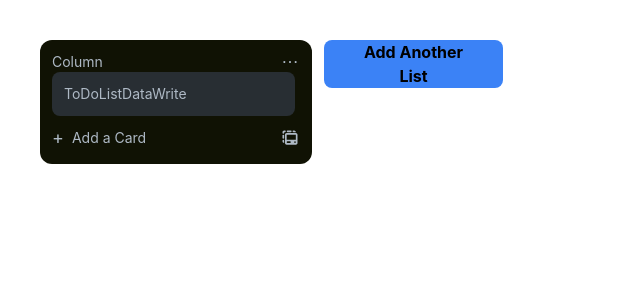
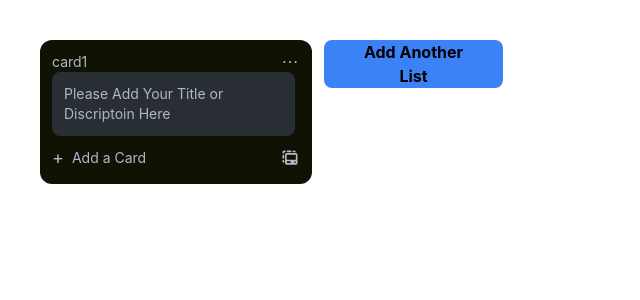
Before and after one commit to Zain887/TSTWTrello, a React (Create React App) app: page / in a window 1280 px wide. Shown: the top 300 px of the page, without its empty margins (0-640 px from the left). Built offline with nearby package versions, Linux system fonts and the light colour scheme.

Commit message:
update component

```diff
--- a/src/App.tsx
+++ b/src/App.tsx
@@ -1,10 +1,12 @@
 import './App.css';
-import MainComHolder from './components/MainComHolder';
+import Board from './components/Board';
+import MainComHolder from './oldComponents/MainComHolder';
 
 function App() {
   return (
     <>
-      <MainComHolder/>
+      {/* <MainComHolder/> */}
+      <Board></Board>
     </>
   );
 }
--- /dev/null
+++ b/src/components/Board.tsx
@@ -0,0 +1,56 @@
+import React, { useState } from 'react';
+import ColumContainer from './ColContainer';
+import InnerCard from './InnerCard';
+
+interface Props {
+    // Define your component props here
+}
+
+const Board: React.FC<Props> = (props) => {
+    const [colums, setColums] = useState(
+        [
+            {
+                id: 0, title: 'card1', innerCards: [{ id: 0 }]
+            }
+        ]
+    );
+    const addNewColum = () => {
+        const newColumId = colums.length;
+        const newColumn = { id: newColumId, title: `card${newColumId + 1}`, innerCards: [{ id: 0 }] };
+        colums.push(newColumn);
+        setColums(colums.slice());
+    }
+    const removeColum = (colId: any) => {
+        const updateColum = colums.filter(colums => colums.id !== colId);
+        setColums(updateColum);
+    }
+
+    const addNewCardBlock = (colId: any) => {
+        const updatedColums = colums.map(colCard => {
+            if (colCard.id === colId) {
+                const newInnerCardID = colCard.innerCards.length;
+                colCard.innerCards.push({ id: newInnerCardID });
+            }
+            return colCard;
+        });
+        setColums(updatedColums);
+    }
+    return (
+        <>
+            <div className='fixed w-full h-full overflow-x-scroll overflow-y-hidden p-10'>
+                <div className='inline-flex gap-3'>
+                    {colums.map((colum, colIndex) => (
+                        <ColumContainer title={colum.title} key={colIndex} addNewCard={() => addNewCardBlock(colum.id)} deleteColum={() => removeColum(colum.id)}>
+                            {colum.innerCards.map((innerCard, cardIndex) => (
+                                <InnerCard key={cardIndex} />
+                            ))}
+                        </ColumContainer>
+                    ))}
+                    <button className=' bg-blue-500 w-[179px] px-6 h-12 rounded-lg font-bold hover:text-orange-600 hover:bg-black' onClick={addNewColum}>Add Another List</button>
+                </div>
+            </div>
+        </>
+    );
+};
+
+export default Board;
--- /dev/null
+++ b/src/components/ColContainer.tsx
@@ -0,0 +1,54 @@
+import React, { ReactNode, useState } from 'react';
+
+interface Props {
+    children: ReactNode;
+    title: string;
+    deleteColum : () => void;
+    addNewCard : () => void;
+}
+
+const ColumContainer: React.FC<Props> = ({ children, title, deleteColum, addNewCard }) => {
+    const [editTitle, setEditTitle] = useState(false);
+    const [newTitle, setNewTitle] = useState(title);
+
+    const handleTiltleUpdate = () => {
+        setEditTitle(true);
+    };
+    const handleTitleChange = (event: React.ChangeEvent<HTMLInputElement>) => {
+        setNewTitle(event.target.value);
+    };
+    const handleTitleSubmit = () => {
+        setEditTitle(false);
+    }
+    return (
+        <div className='p-3 bg-[#101204] md:w-[272px] rounded-xl h-fit'>
+            <div className='flex justify-between items-center'>
+                {editTitle ? (
+                    <input
+                        type="text"
+                        value={newTitle}
+                        onChange={handleTitleChange}
+                        onBlur={handleTitleSubmit}
+                        autoFocus
+                        className='text-[#AEB9C5] text-sm bg-transparent outline-none w-full'
+                    />
+                ) : (
+                    <p className='text-[#AEB9C5] text-sm hover:text-red-500 cursor-pointer' onClick={handleTiltleUpdate}>{newTitle}</p>
+                )}
+                <img className=' md:w-5 md:h-5 hover:bg-red-500 rounded-sm cursor-pointer' src="/assetes/more.svg" alt="more" onClick={deleteColum}/>
+            </div>
+            <div className=' md:max-h-[698px] overflow-y-scroll'>
+                {children}
+            </div>
+            <div className='flex justify-between items-center'>
+                <div className="flex items-center gap-2 cursor-pointer text-[#AEB9C5] hover:text-red-500">
+                    <p className='text-lg'>+</p>
+                    <p className='text-sm' onClick={addNewCard}>Add a Card</p>
+                </div>
+                <img className=' md:w-5 md:h-5 hover:bg-red-500 rounded-sm cursor-pointer' src="/assetes/addform.svg" alt="more" />
+            </div>
+        </div>
+    );
+};
+
+export default ColumContainer;
--- /dev/null
+++ b/src/components/InnerCard.tsx
@@ -0,0 +1,52 @@
+import React, { useState } from 'react';
+import PopUp from './PopUp';
+
+interface Props {
+    // Define your component props here
+}
+
+const InnerCard: React.FC<Props> = () => {
+    const [popUp, setPopUp] = useState(false);
+    const [cardColmTitle, setCardColmTitle] = useState(false);
+    const [cardColmEdit, setCardColmEdit] = useState<string>('Please Add Your Title or Discriptoin Here');
+
+    // input and title controler
+    const cardColmEditedHandle = () => {
+        setCardColmTitle(false);
+    }
+    const cardColmTitleHandle = () => {
+        if (cardColmEdit === 'Please Add Your Title or Discriptoin Here') {
+            setCardColmTitle(true);
+        } else {
+            setPopUp(true);
+        }
+    }
+    const cardColmEditHandle = (event: React.ChangeEvent<HTMLTextAreaElement>) => {
+        setCardColmEdit(event.target.value);
+    }
+    const closePopup = () => {
+        setPopUp(false);
+      }
+    return (
+        <>
+        <div className='bg-[#282E33] mb-2 rounded-lg w-[243px] p-3 h-auto break-words' onClick={cardColmTitleHandle}>
+            {cardColmTitle ? (
+                <textarea name="textarea" rows={5} className='w-full text-[#AEB9C5] text-sm bg-transparent outline-none'
+                    value={cardColmEdit}
+                    placeholder='Please Add Your Title Here or Discriptoin'
+                    onBlur={cardColmEditedHandle}
+                    onChange={cardColmEditHandle} />
+            ) : (
+                <p className='text-[#AEB9C5] text-sm cursor-pointer'>
+                    {cardColmEdit}
+                </p>
+            )}
+        </div>
+         {popUp && (
+            <PopUp close={closePopup}/>
+          )}
+        </>
+    );
+};
+
+export default InnerCard;
--- /dev/null
+++ b/src/components/PopUp.tsx
@@ -0,0 +1,29 @@
+import React, { useState } from 'react';
+import TodoList from './TodoLIst';
+
+interface Props {
+    close: () => void;
+    // Define your component props here
+}
+const PopUpTodoList: React.FC<Props> = ({ close }) => {
+    const [showList, setShowList] = useState<boolean>(false)
+    return (
+        <div className='fixed top-0 left-0 w-full h-full bg-[#00008b61] backdrop-blur-sm flex items-center justify-center'>
+            <div className="bg-indigo-950 w-[600px] h-[800px] p-8 relative">
+                <p className='cursor-pointer text-yellow-300 font-base text-base hover:text-black px-3 rounded-3xl hover:bg-yellow-300 text-center w-fit m-auto' onClick={close}>close</p>
+                <h1 className='text-red-600 font-extrabold text-3xl text-center my-5'>Are You Getting Stuck in EveryDay LIFE...???</h1>
+                <h4 className='bg-yellow-300 p-3 text-base font-bold text-center rounded-xl cursor-pointer hover:bg-black hover:text-yellow-300 mx-auto w-fit' onClick={()=>{setShowList(true)}}>Make Your Life easy by oneClick & manage you routenTask</h4>
+                {showList && (
+                    <div className='mt-8'>
+                        <p className='text-yellow-300 font-base text-base text-center'>Yahooooo You Made IT....</p>
+                        <div className='mt-[50px]'>
+                            <TodoList />
+                        </div>
+                    </div>
+                )}
+            </div>
+        </div>
+    );
+};
+
+export default PopUpTodoList;
--- /dev/null
+++ b/src/components/TodoLIst.tsx
@@ -0,0 +1,63 @@
+import React, { useState } from 'react';
+
+interface Props {
+    // Define your component props here
+}
+
+const TodoList: React.FC<Props> = (props) => {
+    const [checkList, setCheckList] = useState<{ label: string, isChecked: boolean }[]>(
+        [
+           { label: 'hello', isChecked: false },
+        ]
+    );
+    const [userInput, setUserInput] = useState<string>(""); // Define userInput state
+
+    const handleAddNewCheckList = () => {
+        if (userInput.trim() !== "") {
+            const newItem = { label: userInput, isChecked: false };
+            checkList.push(newItem); // Push the new item
+            setCheckList(checkList); // Trigger state update
+            setUserInput(""); // Clear input after adding
+        }
+    };
+
+    return (
+        <>
+            <div className="h-[320px] overflow-y-scroll p-5">
+                {checkList.map((item, index) => (
+                    <div key={index} className="break-all flex items-center gap-5">
+                        <input
+                            type="checkbox"
+                            className='w-6 h-6'
+                            checked={item.isChecked}
+                            onChange={() => {
+                                const updatedCheckList = [...checkList];
+                                updatedCheckList[index].isChecked = !item.isChecked;
+                                setCheckList(updatedCheckList);
+                            }}
+                        />
+                        <label className={`font-light uppercase text-2xl w-[445px] ${item.isChecked ? 'line-through' : ''} text-white`}>
+                            {item.label}
+                        </label>
+                    </div>
+                ))}
+            </div>
+            <div className="grid gap-4">
+                <input
+                    className='w-full bg-white rounded-lg p-2'
+                    type="text"
+                    placeholder="Enter label"
+                    value={userInput}
+                    onChange={(e) => setUserInput(e.target.value)}
+                />
+                <button
+                    className='bg-blue-500 text-white font-bold text-lg py-1 px-3 rounded-lg hover:bg-blue-700'
+                    onClick={handleAddNewCheckList}>
+                    Add New List
+                </button>
+            </div>
+        </>
+    );
+};
+
+export default TodoList;
--- a/src/components/PopUpTodoList.tsx
+++ b/src/oldComponents/PopUpTodoList.tsx
@@ -6,7 +6,6 @@ interface Props {
 }
 
 const PopUpTodoList: React.FC<Props> = ({ closePopUp, itemsData }) => {
-    const [isChecked, setIsChecked] = useState(false);
     const [newLists, setNewLists] = useState<{ label: string; isChecked: boolean }[]>([]);
     const [showLabelInput, setShowLabelInput] = useState(false);
     const [newListLabel, setNewListLabel] = useState('');
```
Also changed, not shown: src/oldComponents/ColumContainer.tsx (renamed from src/components/ColumContainer.tsx), src/oldComponents/Content.tsx (renamed from src/components/Content.tsx), src/oldComponents/MainComHolder.tsx (renamed from src/components/MainComHolder.tsx).
